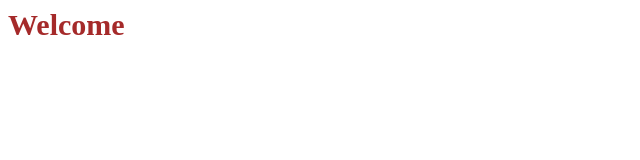
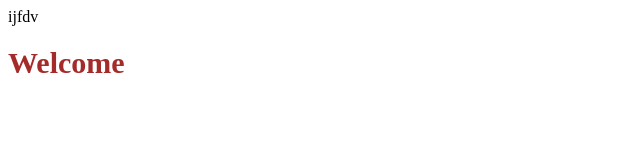
Before and after one commit to zhuanqiu/project, a plain HTML site: page index.html in a window 1280 px wide. Shown: the whole page, without its empty margins (0-640 px from the left). Drawn offline with Linux system fonts and the light colour scheme.

Commit message:
新增header

```diff
--- a/index.html
+++ b/index.html
@@ -1,2 +1,3 @@
+<header>ijfdv</header>
 <h1>Welcome</h1>
 <link rel="stylesheet" href="../project/style.css">
```
